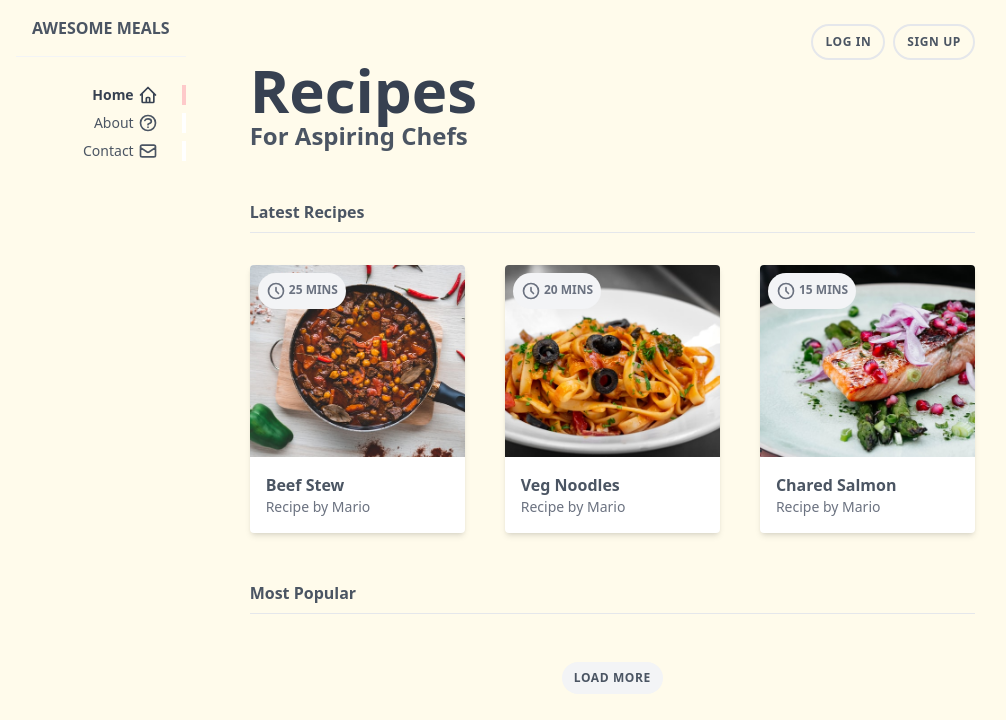
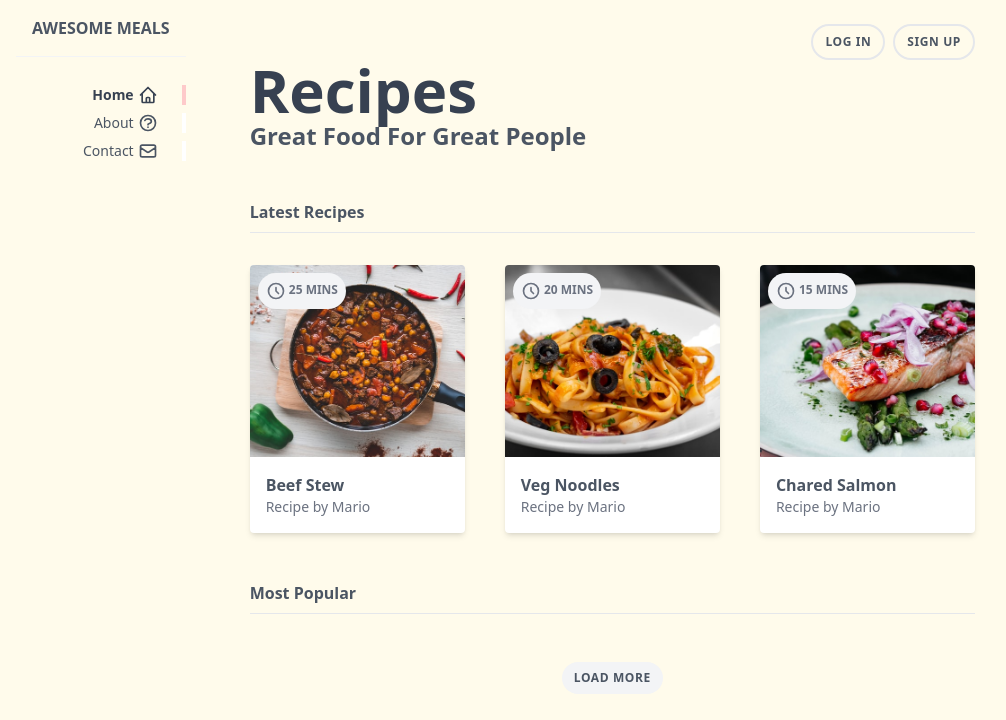
Before and after one commit to romankolivashko/tailwind-recipe, a website: page public/index.html in a window 1280 px wide. Shown: the whole page, without its empty margins (241-1247 px from the left). Drawn offline with Linux system fonts and the light colour scheme.

Commit message:
Site deploy

```diff
--- a/public/index.html
+++ b/public/index.html
@@ -58,7 +58,7 @@
 
       <header>
         <h2 class="text-gray-700 text-6xl font-semibold">Recipes</h2>
-        <h3 class="text-2xl font-semibold">For Aspiring Chefs</h3>
+        <h3 class="text-2xl font-semibold">Great Food For Great People</h3>
       </header>
 
       <div>
```
